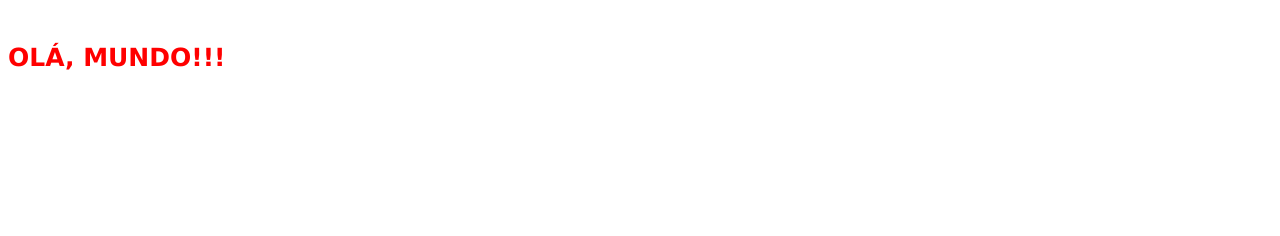
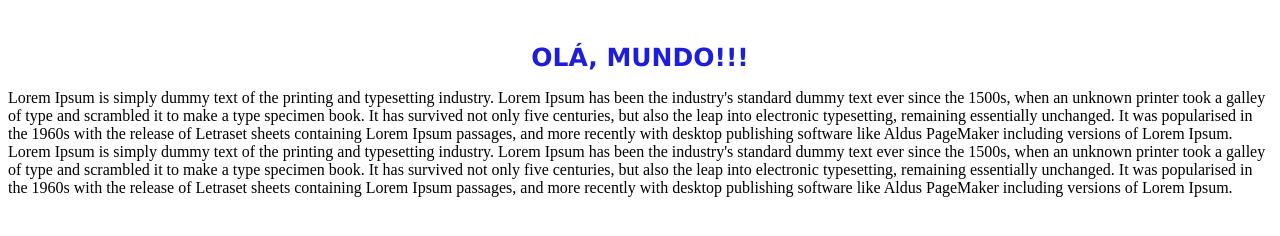
Before and after one commit to ozicosta/OriginNLW, a plain HTML site: page index.html in a window 1280 px wide. Drawn offline with Linux system fonts and the light colour scheme.

Commit message:
Update index.html

```diff
--- a/index.html
+++ b/index.html
@@ -9,9 +9,9 @@
   <style>
     h1 {
       font-size: 25px;
+      text-align: center;
       font-family: Verdana, Geneva, Tahoma, sans-serif;
-      text-decoration: solid;
-      color: red;
+      color: rgb(30, 30, 218);
     }
   </style>
 </head>
@@ -19,6 +19,12 @@
 <body>
   <br>
   <h1>OLÁ, MUNDO!!!</h1>
+
+  <p>
+    Lorem Ipsum is simply dummy text of the printing and typesetting industry. Lorem Ipsum has been the industry's standard dummy text ever since the 1500s, when an unknown printer took a galley of type and scrambled it to make a type specimen book. It has survived not only five centuries, but also the leap into electronic typesetting, remaining essentially unchanged. It was popularised in the 1960s with the release of Letraset sheets containing Lorem Ipsum passages, and more recently with desktop publishing software like Aldus PageMaker including versions of Lorem Ipsum.
+
+    Lorem Ipsum is simply dummy text of the printing and typesetting industry. Lorem Ipsum has been the industry's standard dummy text ever since the 1500s, when an unknown printer took a galley of type and scrambled it to make a type specimen book. It has survived not only five centuries, but also the leap into electronic typesetting, remaining essentially unchanged. It was popularised in the 1960s with the release of Letraset sheets containing Lorem Ipsum passages, and more recently with desktop publishing software like Aldus PageMaker including versions of Lorem Ipsum.
+  </p>
 </body>
 
 </html>
```
